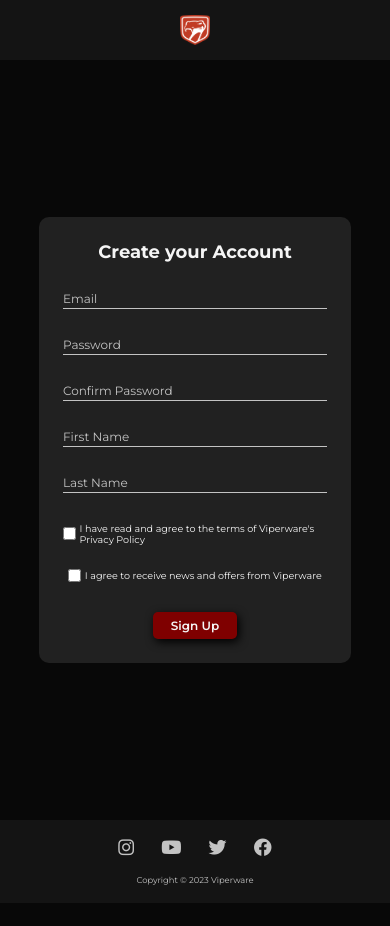
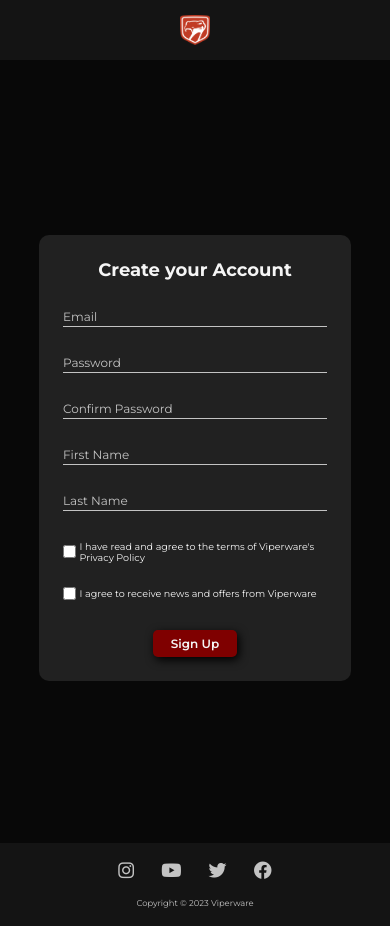
Before and after one commit to cristian907/integrador, a plain HTML site: page pages/register.html in a window 390 px wide. Before the commit the page ends 903 px from the top, so only its background shows below. Drawn offline with Linux system fonts and the light colour scheme.

Commit message:
fixed responsive

```diff
--- a/assets/style.css
+++ b/assets/style.css
@@ -489,10 +489,10 @@ body {
     padding: 1.5rem;
 }
 
-
+/*
 .footer-alt {
-    margin-top: 0;
-}
+    margin-top: 5rem;
+} */
 
 .footer-icon {
     color: var(--text-secondary);
@@ -518,8 +518,8 @@ body {
     justify-content: center;
     align-items: center;
     width: 100%;
-    height: 90vh;
-    margin-top: 5rem;
+    height: 80vh;
+    margin-top: 10rem;
 }
 
 .login-form {
@@ -579,7 +579,6 @@ body {
 .register-options {
     flex-direction: column;
     gap: 1rem;
-    align-items: center;
 }
 
 .options-container {
```
